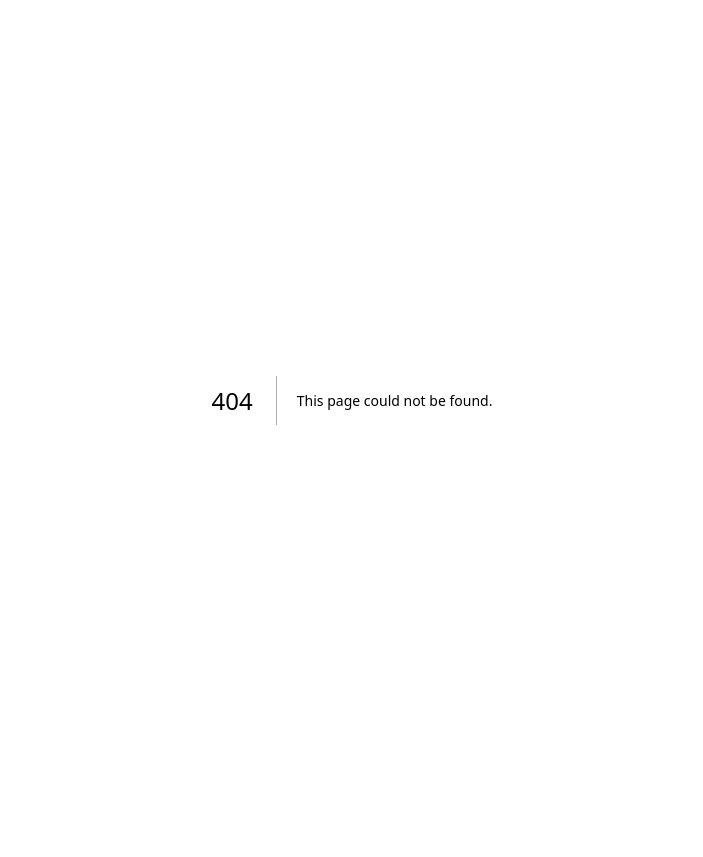
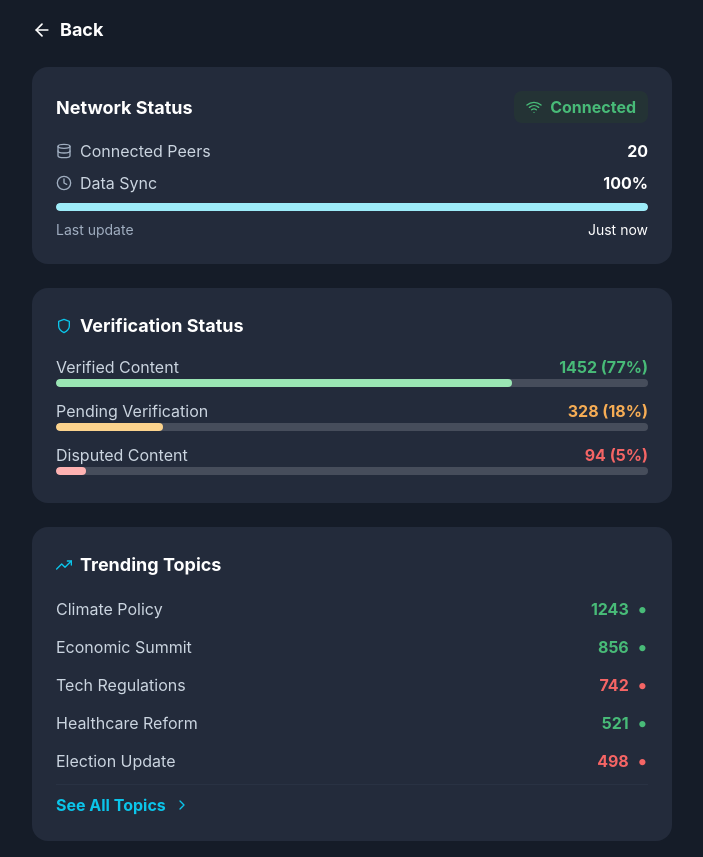
Before and after one commit to manchain/Truze, a Next.js app: page /stats in a window 1280 px wide. Before the commit this address had no page. Shown: the whole page, without its empty margins (288-991 px from the left). Before the commit the page ends 800 px from the top, so only its background shows below. Built offline with nearby package versions, Linux system fonts and the light colour scheme.

Commit message:
feat: updated the states page UI

```diff
--- a/src/pages/index.tsx
+++ b/src/pages/index.tsx
@@ -163,6 +163,7 @@ export default function Home() {
           color="white"
           _hover={{ bg: colorMode === 'dark' ? 'teal.500' : 'teal.600' }}
           borderRadius="full"
+          onClick={() => router.push('/stats')}
         />
         <IconButton
           aria-label="Profile"
--- /dev/null
+++ b/src/pages/stats.tsx
@@ -0,0 +1,131 @@
+import React from 'react';
+import {
+  Box, Text, useColorMode, HStack, VStack, Icon, Progress, Flex, Divider, Button
+} from '@chakra-ui/react';
+import { FiArrowLeft, FiWifi, FiDatabase, FiClock, FiShield, FiTrendingUp, FiChevronRight } from 'react-icons/fi';
+import { useRouter } from 'next/router';
+
+const statsData = {
+  network: {
+    connected: true,
+    peers: 20,
+    sync: 100,
+    lastUpdate: 'Just now',
+  },
+  verification: {
+    verified: { count: 1452, percent: 77 },
+    pending: { count: 328, percent: 18 },
+    disputed: { count: 94, percent: 5 },
+  },
+  trending: [
+    { label: 'Climate Policy', value: 1243, color: 'green.400' },
+    { label: 'Economic Summit', value: 856, color: 'green.400' },
+    { label: 'Tech Regulations', value: 742, color: 'red.400' },
+    { label: 'Healthcare Reform', value: 521, color: 'green.400' },
+    { label: 'Election Update', value: 498, color: 'red.400' },
+  ],
+};
+
+const Stats = () => {
+  const { colorMode } = useColorMode();
+  const isDark = colorMode === 'dark';
+  const router = useRouter();
+
+  return (
+    <Box minH="100vh" bg={isDark ? '#151C28' : 'gray.50'} px={2} py={4}>
+      <Box maxW="container.sm" mx="auto">
+        <HStack mb={6} align="center">
+          <Icon as={FiArrowLeft} color={isDark ? 'white' : 'gray.700'} fontSize="xl" cursor="pointer" onClick={() => router.back()} />
+          <Text color={isDark ? 'white' : 'gray.800'} fontWeight="bold" fontSize="lg">Back</Text>
+        </HStack>
+        <VStack spacing={6}>
+          {/* Network Status Card */}
+          <Box bg={isDark ? '#232B3B' : 'white'} borderRadius="2xl" p={6} w="full">
+            <Flex justify="space-between" align="center" mb={2}>
+              <Text color={isDark ? 'white' : 'gray.800'} fontWeight="bold" fontSize="lg">Network Status</Text>
+              <HStack bg={isDark ? 'rgba(39, 60, 48, 0.5)' : 'green.50'} px={3} py={1} borderRadius="lg">
+                <Icon as={FiWifi} color="green.400" />
+                <Text color="green.400" fontWeight="bold" fontSize="md">Connected</Text>
+              </HStack>
+            </Flex>
+            <HStack spacing={4} mb={2} mt={4}>
+              <HStack spacing={2} flex={1}>
+                <Icon as={FiDatabase} color={isDark ? 'gray.400' : 'gray.500'} />
+                <Text color={isDark ? 'gray.300' : 'gray.600'} fontSize="md">Connected Peers</Text>
+              </HStack>
+              <Text color={isDark ? 'white' : 'gray.800'} fontWeight="bold">{statsData.network.peers}</Text>
+            </HStack>
+            <HStack spacing={4} mb={2}>
+              <HStack spacing={2} flex={1}>
+                <Icon as={FiClock} color={isDark ? 'gray.400' : 'gray.500'} />
+                <Text color={isDark ? 'gray.300' : 'gray.600'} fontSize="md">Data Sync</Text>
+              </HStack>
+              <Text color={isDark ? 'white' : 'gray.800'} fontWeight="bold">{statsData.network.sync}%</Text>
+            </HStack>
+            <Progress value={statsData.network.sync} size="sm" colorScheme="cyan" borderRadius="full" mb={2} />
+            <Flex justify="space-between" align="center">
+              <Text color={isDark ? 'gray.400' : 'gray.500'} fontSize="sm">Last update</Text>
+              <Text color={isDark ? 'white' : 'gray.800'} fontSize="sm">{statsData.network.lastUpdate}</Text>
+            </Flex>
+          </Box>
+
+          {/* Verification Status Card */}
+          <Box bg={isDark ? '#232B3B' : 'white'} borderRadius="2xl" p={6} w="full">
+            <Flex align="center" mb={4}>
+              <Icon as={FiShield} color={isDark ? 'cyan.400' : 'cyan.600'} mr={2} />
+              <Text color={isDark ? 'white' : 'gray.800'} fontWeight="bold" fontSize="lg">Verification Status</Text>
+            </Flex>
+            <VStack align="stretch" spacing={2}>
+              <Box>
+                <Flex justify="space-between" align="center">
+                  <Text color={isDark ? 'gray.300' : 'gray.600'} fontSize="md">Verified Content</Text>
+                  <Text color="green.400" fontWeight="bold">{statsData.verification.verified.count} ({statsData.verification.verified.percent}%)</Text>
+                </Flex>
+                <Progress value={statsData.verification.verified.percent} size="sm" colorScheme="green" borderRadius="full" mb={1} />
+              </Box>
+              <Box>
+                <Flex justify="space-between" align="center">
+                  <Text color={isDark ? 'gray.300' : 'gray.600'} fontSize="md">Pending Verification</Text>
+                  <Text color="orange.300" fontWeight="bold">{statsData.verification.pending.count} ({statsData.verification.pending.percent}%)</Text>
+                </Flex>
+                <Progress value={statsData.verification.pending.percent} size="sm" colorScheme="orange" borderRadius="full" mb={1} />
+              </Box>
+              <Box>
+                <Flex justify="space-between" align="center">
+                  <Text color={isDark ? 'gray.300' : 'gray.600'} fontSize="md">Disputed Content</Text>
+                  <Text color="red.400" fontWeight="bold">{statsData.verification.disputed.count} ({statsData.verification.disputed.percent}%)</Text>
+                </Flex>
+                <Progress value={statsData.verification.disputed.percent} size="sm" colorScheme="red" borderRadius="full" mb={1} />
+              </Box>
+            </VStack>
+          </Box>
+
+          {/* Trending Topics Card */}
+          <Box bg={isDark ? '#232B3B' : 'white'} borderRadius="2xl" p={6} w="full">
+            <Flex align="center" mb={4}>
+              <Icon as={FiTrendingUp} color={isDark ? 'cyan.400' : 'cyan.600'} mr={2} />
+              <Text color={isDark ? 'white' : 'gray.800'} fontWeight="bold" fontSize="lg">Trending Topics</Text>
+            </Flex>
+            <VStack align="stretch" spacing={2} mb={2}>
+              {statsData.trending.map((topic, idx) => (
+                <Flex key={topic.label} justify="space-between" align="center">
+                  <Text color={isDark ? 'gray.300' : 'gray.700'} fontSize="md">{topic.label}</Text>
+                  <HStack>
+                    <Text color={topic.color} fontWeight="bold">{topic.value}</Text>
+                    <Box as="span" color={topic.color} fontSize="xl">•</Box>
+                  </HStack>
+                </Flex>
+              ))}
+            </VStack>
+            <Divider borderColor={isDark ? 'gray.700' : 'gray.200'} mb={2} />
+            <Button variant="link" color={isDark ? 'cyan.400' : 'cyan.600'} rightIcon={<FiChevronRight />} fontWeight="bold" fontSize="md" alignSelf="flex-end">
+              See All Topics
+            </Button>
+          </Box>
+        </VStack>
+      </Box>
+    </Box>
+  );
+};
+
+export default Stats;
```
